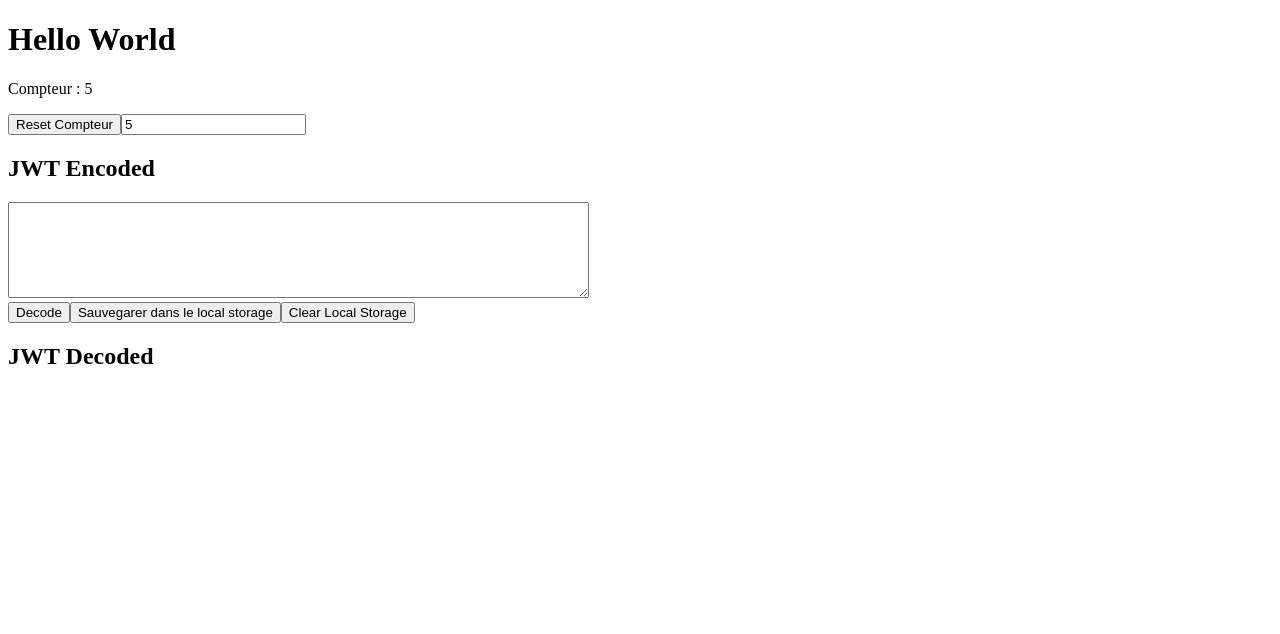
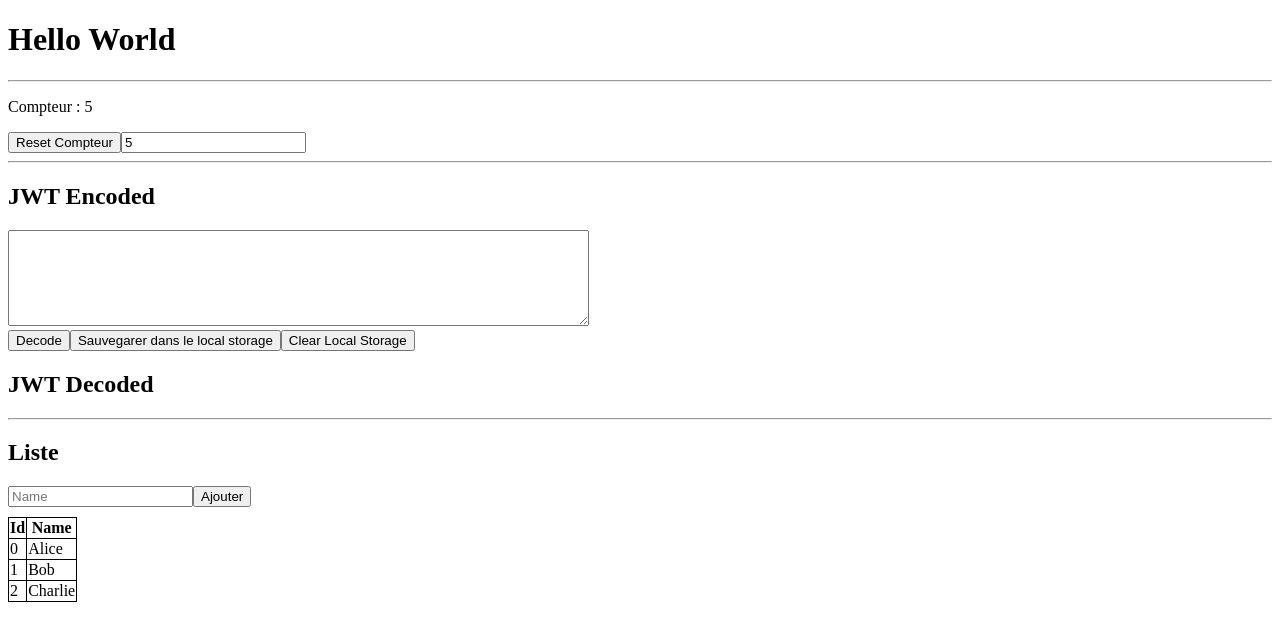
Before and after one commit to MrCookie78/VueJsProject, a Vue app: page / in a window 1280 px wide. Shown: the top 634 px of the page. Built offline with nearby package versions, Linux system fonts and the light colour scheme.

Commit message:
Exo5 : Utilisation du vfor

```diff
--- a/src/App.vue
+++ b/src/App.vue
@@ -1,11 +1,17 @@
 <script setup>
 import CompteurTime from "@/components/CompteurTime.vue";
 import JwtDecode from "./components/JwtDecode.vue";
+import TableVfor from "./components/TableVfor.vue";
 </script>
+
 <template>
   <h1>Hello World</h1>
+  <hr />
   <CompteurTime />
+  <hr />
   <JwtDecode />
+  <hr />
+  <TableVfor />
 </template>
 
 <style></style>
--- a/src/components/JwtDecode.vue
+++ b/src/components/JwtDecode.vue
@@ -10,7 +10,11 @@ if (localStorage.getItem("jwt_encoded")) {
 }
 
 function Decode() {
-  claim.value = jose.decodeJwt(jwt_encoded.value);
+  try {
+    claim.value = jose.decodeJwt(jwt_encoded.value);
+  } catch (err) {
+    claim.value = err;
+  }
 }
 
 function SaveLocal() {
--- /dev/null
+++ b/src/components/TableVfor.vue
@@ -0,0 +1,66 @@
+<script setup>
+import { ref } from "vue";
+
+const name = ref("");
+const id = ref("");
+const list = ref([
+  { id: 0, name: "Alice" },
+  { id: 1, name: "Bob" },
+  { id: 2, name: "Charlie" },
+]);
+
+function Add() {
+  let id = list.value[list.value.length - 1]?.id;
+
+  if (!id) id = 0;
+  else id++;
+
+  list.value.push({
+    id: id,
+    name: name.value,
+  });
+}
+
+function Delete(id) {
+  list.value = list.value.filter((obj) => obj.id !== id);
+}
+</script>
+
+<template>
+  <div></div>
+
+  <div>
+    <h2>Liste</h2>
+    <input type="text" placeholder="Name" v-model="name" />
+    <input type="button" @click="Add()" value="Ajouter" />
+
+    <table>
+      <thead>
+        <tr>
+          <th>Id</th>
+          <th>Name</th>
+        </tr>
+      </thead>
+      <tbody>
+        <tr v-for="e in list" :key="e.id" @click="Delete(e.id)">
+          <td>{{ e.id }}</td>
+          <td>{{ e.name }}</td>
+        </tr>
+      </tbody>
+    </table>
+  </div>
+</template>
+
+<style scoped>
+table {
+  border-collapse: collapse;
+	margin-top: 10px;
+}
+tr {
+  cursor: pointer;
+}
+th,
+td {
+  border: 1px solid;
+}
+</style>
```
